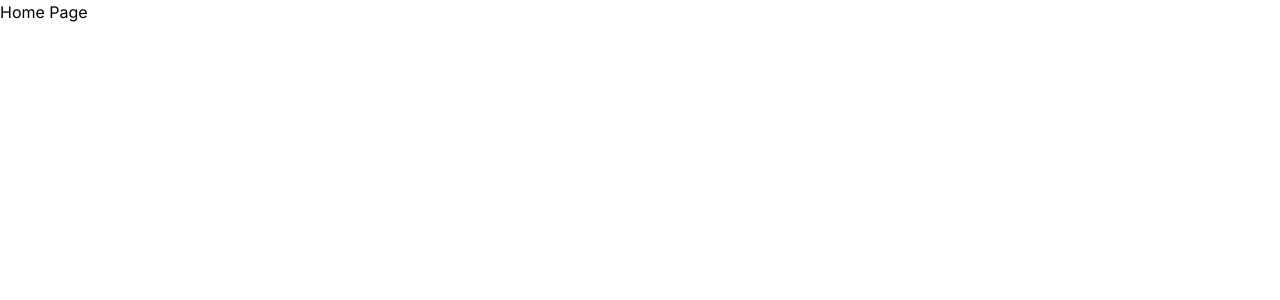
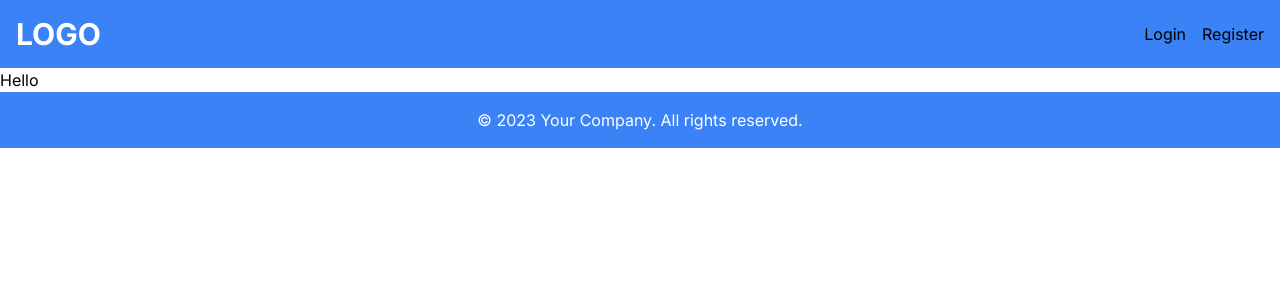
Before and after one commit to rebecca-kurtis/uledger-challenge, a Next.js app: page / in a window 1280 px wide. Shown: the top 300 px of the page. Built offline with nearby package versions, Linux system fonts and the light colour scheme.

Commit message:
Create basic header and footer

```diff
--- a/src/app/layout.tsx
+++ b/src/app/layout.tsx
@@ -1,6 +1,8 @@
 import "./globals.css";
 import type { Metadata } from "next";
 import { Inter } from "next/font/google";
+import Navbar from "../../src/components/Navbar";
+import Footer from "../../src/components/Footer";
 
 const inter = Inter({ subsets: ["latin"] });
 
@@ -16,7 +18,9 @@ export default function RootLayout({
 }) {
   return (
     <html lang="en">
+      <Navbar/>
       <body className={inter.className}>{children}</body>
+      <Footer/>
     </html>
   );
 }
--- a/src/app/page.tsx
+++ b/src/app/page.tsx
@@ -1,9 +1,8 @@
-
 
 export default function Home() {
   return (
     <main>
-      <h2>Home Page</h2>
+      <h1>Hello</h1>
     </main>
   );
 }
--- /dev/null
+++ b/src/components/Footer.tsx
@@ -0,0 +1,13 @@
+import React from "react";
+
+const Footer: React.FC = () => {
+  return (
+    <footer className="bg-blue-500 py-4">
+      <div className="container mx-auto text-white text-center">
+        <p>&copy; 2023 Your Company. All rights reserved.</p>
+      </div>
+    </footer>
+  );
+};
+
+export default Footer;
--- /dev/null
+++ b/src/components/Navbar.tsx
@@ -0,0 +1,28 @@
+import React from "react";
+import Link from "next/link";
+
+const Navbar: React.FC = () => {
+  return (
+    <nav className="bg-blue-500 p-4">
+      <div className="container mx-auto flex items-center justify-between">
+        <Link href="/">
+          <h1 className="text-white text-3xl font-bold cursor-pointer">LOGO</h1>
+        </Link>
+        <ul className="flex space-x-4">
+          <li>
+            <Link href="/login" passHref>
+              Login
+            </Link>
+          </li>
+          <li>
+            <Link href="/Register" passHref>
+              Register
+            </Link>
+          </li>
+        </ul>
+      </div>
+    </nav>
+  );
+};
+
+export default Navbar;
```
